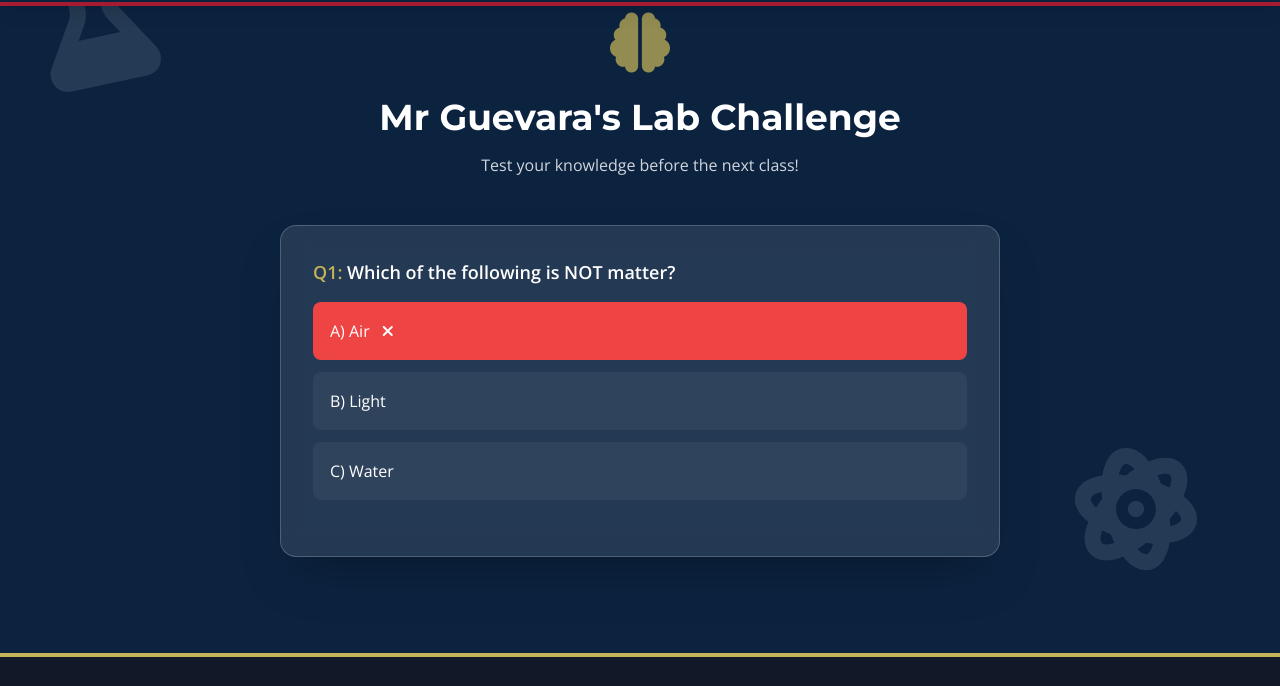
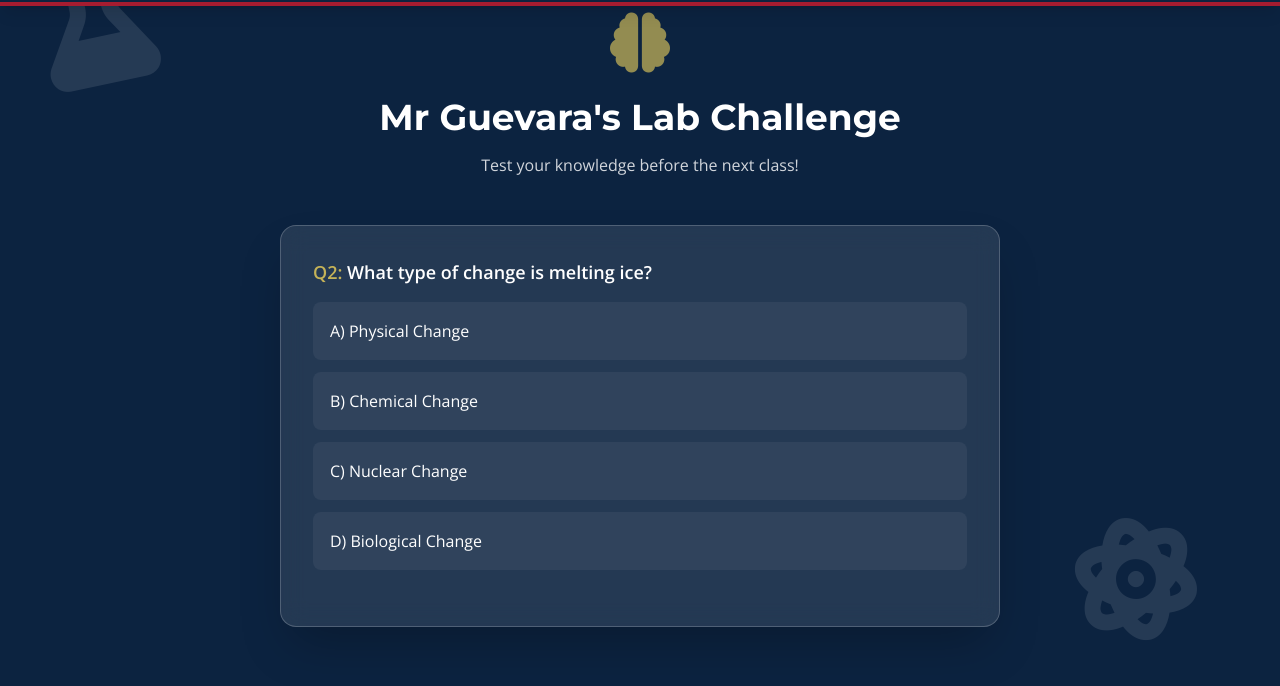
Before and after one commit to MrGuevaraCGA/CGALowerSecondary1ChemistryUnit1, a plain HTML site: page index.html in a window 1280 px wide. Both pictures are taken after a click on the button "A) Air". Shown: the part 4304-4990 px from the top of the page. Drawn offline with nearby package versions, Linux system fonts and the light colour scheme.

Commit message:
Update index.html

```diff
--- a/index.html
+++ b/index.html
@@ -455,41 +455,7 @@
 
             <div class="bg-white/10 backdrop-blur-md rounded-2xl p-8 border border-white/20 shadow-2xl relative">
                 <div id="quiz-container">
-                    <!-- Static Question 1 -->
-                    <div class="quiz-question mb-6">
-                        <p class="text-lg font-bold mb-4"><span class="text-cga-gold">Q1:</span> Which of the following is NOT matter?</p>
-                        <div class="space-y-3">
-                            <button onclick="checkAnswer(this, false)" class="quiz-btn w-full text-left p-4 rounded-lg bg-white/5 hover:bg-white/20 transition-all border border-transparent">A) Air</button>
-                            <button onclick="checkAnswer(this, true)" class="quiz-btn w-full text-left p-4 rounded-lg bg-white/5 hover:bg-white/20 transition-all border border-transparent">B) Light</button>
-                            <button onclick="checkAnswer(this, false)" class="quiz-btn w-full text-left p-4 rounded-lg bg-white/5 hover:bg-white/20 transition-all border border-transparent">C) Water</button>
-                        </div>
-                    </div>
-
-                    <!-- Static Question 2 -->
-                    <div class="quiz-question mb-6 hidden">
-                        <p class="text-lg font-bold mb-4"><span class="text-cga-gold">Q2:</span> What type of change is melting ice?</p>
-                        <div class="space-y-3">
-                            <button onclick="checkAnswer(this, true)" class="quiz-btn w-full text-left p-4 rounded-lg bg-white/5 hover:bg-white/20 transition-all border border-transparent">A) Physical Change</button>
-                            <button onclick="checkAnswer(this, false)" class="quiz-btn w-full text-left p-4 rounded-lg bg-white/5 hover:bg-white/20 transition-all border border-transparent">B) Chemical Change</button>
-                            <button onclick="checkAnswer(this, false)" class="quiz-btn w-full text-left p-4 rounded-lg bg-white/5 hover:bg-white/20 transition-all border border-transparent">C) Nuclear Change</button>
-                        </div>
-                    </div>
-
-                    <!-- Static Question 3 -->
-                    <div class="quiz-question mb-6 hidden">
-                        <p class="text-lg font-bold mb-4"><span class="text-cga-gold">Q3:</span> Which method separates sand and water?</p>
-                        <div class="space-y-3">
-                            <button onclick="checkAnswer(this, false)" class="quiz-btn w-full text-left p-4 rounded-lg bg-white/5 hover:bg-white/20 transition-all border border-transparent">A) Magnetism</button>
-                            <button onclick="checkAnswer(this, false)" class="quiz-btn w-full text-left p-4 rounded-lg bg-white/5 hover:bg-white/20 transition-all border border-transparent">B) Evaporation</button>
-                            <button onclick="checkAnswer(this, true)" class="quiz-btn w-full text-left p-4 rounded-lg bg-white/5 hover:bg-white/20 transition-all border border-transparent">C) Filtration</button>
-                        </div>
-                    </div>
-
-                    <div id="quiz-result" class="hidden text-center pt-8 border-t border-white/10 mt-8">
-                        <h3 class="text-3xl font-bold text-cga-gold mb-4">Great Job! 🎉</h3>
-                        <p>You have completed the standard questions.</p>
-                        <button onclick="location.reload()" class="mt-6 px-6 py-2 bg-cga-crimson rounded-full font-bold hover:bg-red-600 transition-colors">Restart Quiz</button>
-                    </div>
+                    <!-- The questions will be dynamically loaded here -->
                 </div>
             </div>
         </div>
@@ -597,42 +563,116 @@
             }
         }
 
-        // Simple Quiz Logic with Multiple Questions
-        function checkAnswer(btn, isCorrect) {
-            const currentQ = btn.closest('.quiz-question');
+        // 30 Quiz Questions
+        const quizQuestions = [
+            { question: "Which of the following is NOT matter?", options: ["Air", "Light", "Water", "Rock"], correct: 1 },
+            { question: "What type of change is melting ice?", options: ["Physical Change", "Chemical Change", "Nuclear Change", "Biological Change"], correct: 0 },
+            { question: "Which method separates sand and water?", options: ["Magnetism", "Evaporation", "Filtration", "Freezing"], correct: 2 },
+            { question: "What is the smallest unit of matter?", options: ["Molecule", "Atom", "Compound", "Cell"], correct: 1 },
+            { question: "Which particle has a positive charge?", options: ["Electron", "Neutron", "Proton", "Photon"], correct: 2 },
+            { question: "Where are electrons located?", options: ["In the nucleus", "Inside protons", "Orbiting the nucleus", "Inside neutrons"], correct: 2 },
+            { question: "What charge does a neutron have?", options: ["Positive", "Negative", "Neutral (No charge)", "Variable"], correct: 2 },
+            { question: "H₂O (Water) is an example of what?", options: ["Element", "Atom", "Compound", "Mixture"], correct: 2 },
+            { question: "O₂ (Oxygen gas) is an example of what?", options: ["Compound", "Molecule", "Mixture", "Solution"], correct: 1 },
+            { question: "Which of these is a pure element?", options: ["Water", "Gold", "Salt", "Air"], correct: 1 },
+            { question: "In which state are particles packed tightly together?", options: ["Gas", "Liquid", "Solid", "Plasma"], correct: 2 },
+            { question: "Which state of matter fills the entire container?", options: ["Solid", "Liquid", "Gas", "Ice"], correct: 2 },
+            { question: "What happens to particles in a liquid?", options: ["They vibrate in place", "They slide past each other", "They fly apart quickly", "They stop moving"], correct: 1 },
+            { question: "What is the change from liquid to gas called?", options: ["Melting", "Freezing", "Evaporation", "Condensation"], correct: 2 },
+            { question: "What is the change from gas to liquid called?", options: ["Sublimation", "Evaporation", "Condensation", "Melting"], correct: 2 },
+            { question: "Burning wood is an example of what?", options: ["Physical Change", "Chemical Change", "Phase Change", "No Change"], correct: 1 },
+            { question: "Rusting iron is an example of what?", options: ["Chemical Change", "Physical Change", "Evaporation", "Filtration"], correct: 0 },
+            { question: "Tearing a piece of paper is what kind of change?", options: ["Chemical", "Physical", "Biological", "Atomic"], correct: 1 },
+            { question: "What is a sign of a chemical reaction?", options: ["Change in shape", "Melting", "Bubbles/Gas production", "Getting wet"], correct: 2 },
+            { question: "The Law of Conservation of Matter states that matter cannot be...", options: ["Seen", "Created or Destroyed", "Changed", "Moved"], correct: 1 },
+            { question: "If you burn a 5kg log, what is the mass of the ash + smoke?", options: ["Less than 5kg", "More than 5kg", "Exactly 5kg", "0kg"], correct: 2 },
+            { question: "Which of these is a heterogeneous mixture?", options: ["Salt water", "Air", "Pizza", "Pure gold"], correct: 2 },
+            { question: "Which of these is a homogeneous mixture (solution)?", options: ["Trail mix", "Sand and water", "Salt water", "Pizza"], correct: 2 },
+            { question: "Which method is best for separating salt from seawater?", options: ["Filtration", "Sieving", "Evaporation", "Magnetism"], correct: 2 },
+            { question: "How would you separate iron filings from sand?", options: ["Add water", "Use a magnet", "Heat it up", "Freeze it"], correct: 1 },
+            { question: "What tool is used for filtration?", options: ["Magnet", "Sieve", "Filter paper", "Bunsen burner"], correct: 2 },
+            { question: "Sieving is used to separate mixtures based on what property?", options: ["Color", "Size", "Magnetism", "Taste"], correct: 1 },
+            { question: "When salt dissolves in water, what is the mixture called?", options: ["Suspension", "Solution", "Compound", "Element"], correct: 1 },
+            { question: "Can you reverse a chemical change easily?", options: ["Yes, always", "No, usually not", "Only with a magnet", "Only by freezing"], correct: 1 },
+            { question: "What is the center of an atom called?", options: ["Shell", "Orbit", "Nucleus", "Proton"], correct: 2 }
+        ];
+
+        function renderQuiz() {
+            const container = document.getElementById('quiz-container');
+            let html = '';
+
+            quizQuestions.forEach((q, index) => {
+                const hiddenClass = index === 0 ? '' : 'hidden';
+                html += `
+                    <div class="quiz-question mb-6 ${hiddenClass}" id="q-${index}">
+                        <p class="text-lg font-bold mb-4"><span class="text-cga-gold">Q${index + 1}:</span> ${q.question}</p>
+                        <div class="space-y-3">
+                            ${q.options.map((opt, i) => `
+                                <button onclick="checkAnswer(this, ${i === q.correct}, ${index})" class="quiz-btn w-full text-left p-4 rounded-lg bg-white/5 hover:bg-white/20 transition-all border border-transparent">
+                                    ${String.fromCharCode(65+i)}) ${opt}
+                                </button>
+                            `).join('')}
+                        </div>
+                    </div>
+                `;
+            });
+
+            html += `
+                <div id="quiz-result" class="hidden text-center pt-8 border-t border-white/10 mt-8">
+                    <h3 class="text-3xl font-bold text-cga-gold mb-4">Great Job! 🎉</h3>
+                    <p>You have completed all 30 questions!</p>
+                    <button onclick="location.reload()" class="mt-6 px-6 py-2 bg-cga-crimson rounded-full font-bold hover:bg-red-600 transition-colors">Restart Quiz</button>
+                </div>
+            `;
+
+            container.innerHTML = html;
+        }
+
+        // Initialize Quiz
+        renderQuiz();
+
+        // Updated Check Answer Logic
+        function checkAnswer(btn, isCorrect, qIndex) {
+            const currentQ = document.getElementById(`q-${qIndex}`);
             const buttons = currentQ.getElementsByTagName('button');
+            const correctIndex = quizQuestions[qIndex].correct; // Access the global array to find the right answer
 
-            // Disable all buttons in this question
+            // Disable all buttons immediately
             for(let b of buttons) {
                 b.disabled = true;
-                if(b === btn) {
+            }
+
+            // Style the clicked button
             if(isCorrect) {
-                        b.classList.remove('bg-white/5', 'bg-white/10');
-                        b.classList.add('bg-green-500', 'text-white', 'border-green-400');
-                        b.innerHTML += ' <i class="fa-solid fa-check ml-2"></i>';
+                btn.classList.remove('bg-white/5', 'bg-white/10');
+                btn.classList.add('bg-green-500', 'text-white', 'border-green-400');
+                btn.innerHTML += ' <i class="fa-solid fa-check ml-2"></i>';
             } else {
-                        b.classList.remove('bg-white/5', 'bg-white/10');
-                        b.classList.add('bg-red-500', 'text-white', 'border-red-400');
-                        b.innerHTML += ' <i class="fa-solid fa-xmark ml-2"></i>';
-                    }
+                btn.classList.remove('bg-white/5', 'bg-white/10');
+                btn.classList.add('bg-red-500', 'text-white', 'border-red-400');
+                btn.innerHTML += ' <i class="fa-solid fa-xmark ml-2"></i>';
+
+                // Highlight the correct answer if the user was wrong
+                const correctBtn = buttons[correctIndex];
+                if(correctBtn) {
+                    correctBtn.classList.remove('bg-white/5', 'bg-white/10');
+                    correctBtn.classList.add('bg-green-600', 'text-white', 'border-green-500', 'opacity-75'); // Slightly different style or just green
+                    correctBtn.innerHTML += ' <i class="fa-solid fa-check ml-2"></i> (Correct Answer)';
                 }
             }
 
-            // Move to next question after delay if correct
-            if(isCorrect) {
+            // Auto-advance regardless of answer (after delay)
             setTimeout(() => {
-                    const nextQ = currentQ.nextElementSibling;
                 currentQ.classList.add('hidden');
-
-                    if(nextQ && nextQ.classList.contains('quiz-question')) {
+                const nextQ = document.getElementById(`q-${qIndex + 1}`);
+                if(nextQ) {
                     nextQ.classList.remove('hidden');
-                        // Add fade in animation
-                        nextQ.style.animation = 'fadeIn 0.5s ease forwards';
+                    nextQ.classList.add('animate-pulse-fast');
+                    setTimeout(() => nextQ.classList.remove('animate-pulse-fast'), 500);
                 } else {
                     document.getElementById('quiz-result').classList.remove('hidden');
                 }
-                }, 1000);
-            }
+            }, 2000); // Increased delay to 2s so they can read the correction
         }
     </script>
 </body>
```
Lines whose indentation alone changed are shown as unchanged.
